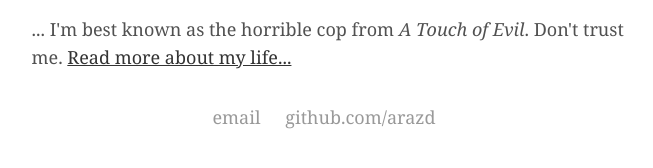
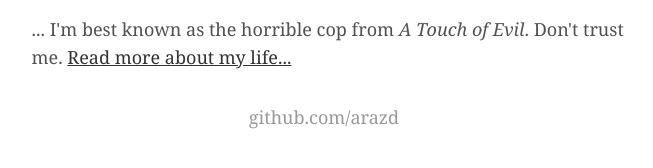
Before and after one commit to arazd/old_repo, a Jekyll site: the page built from index.html, in a window 1280 px wide. Shown: the part 206-374 px from the top of the page, without its empty margins (301-954 px from the left). Built offline with Jekyll 4.4.1, drawn with Linux system fonts in a browser that asks for light colours.

Commit message:
Update footer.html

```diff
--- a/_includes/footer.html
+++ b/_includes/footer.html
@@ -1,5 +1,4 @@
 <footer class="footer">
-  <a href="mailto:ms.anastasie@gmail.com">email</a>
   <a href="https://github.com/arazd">github.com/arazd</a>
   <a href="https://github.com/arazd"><i class="fa fa-github" aria-hidden="true"></i></a>
 </footer>
```
